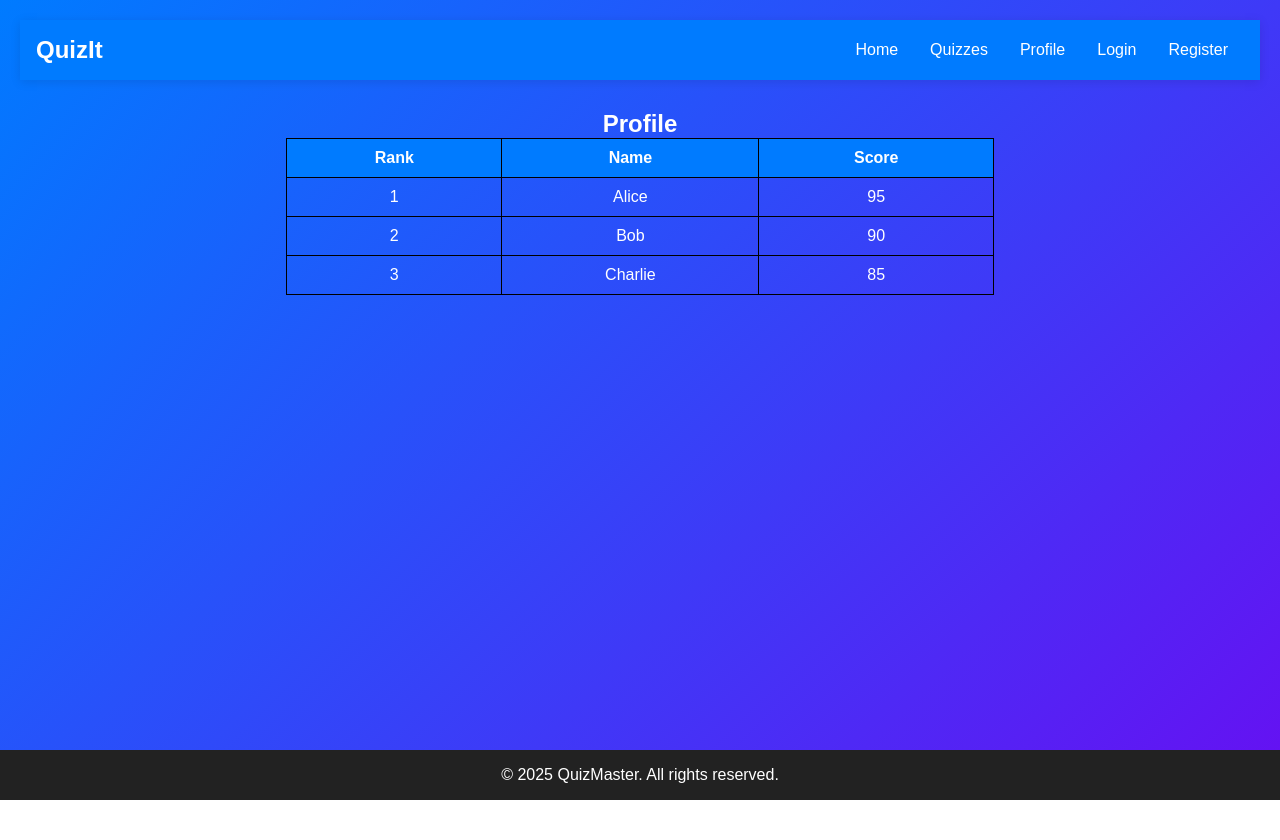
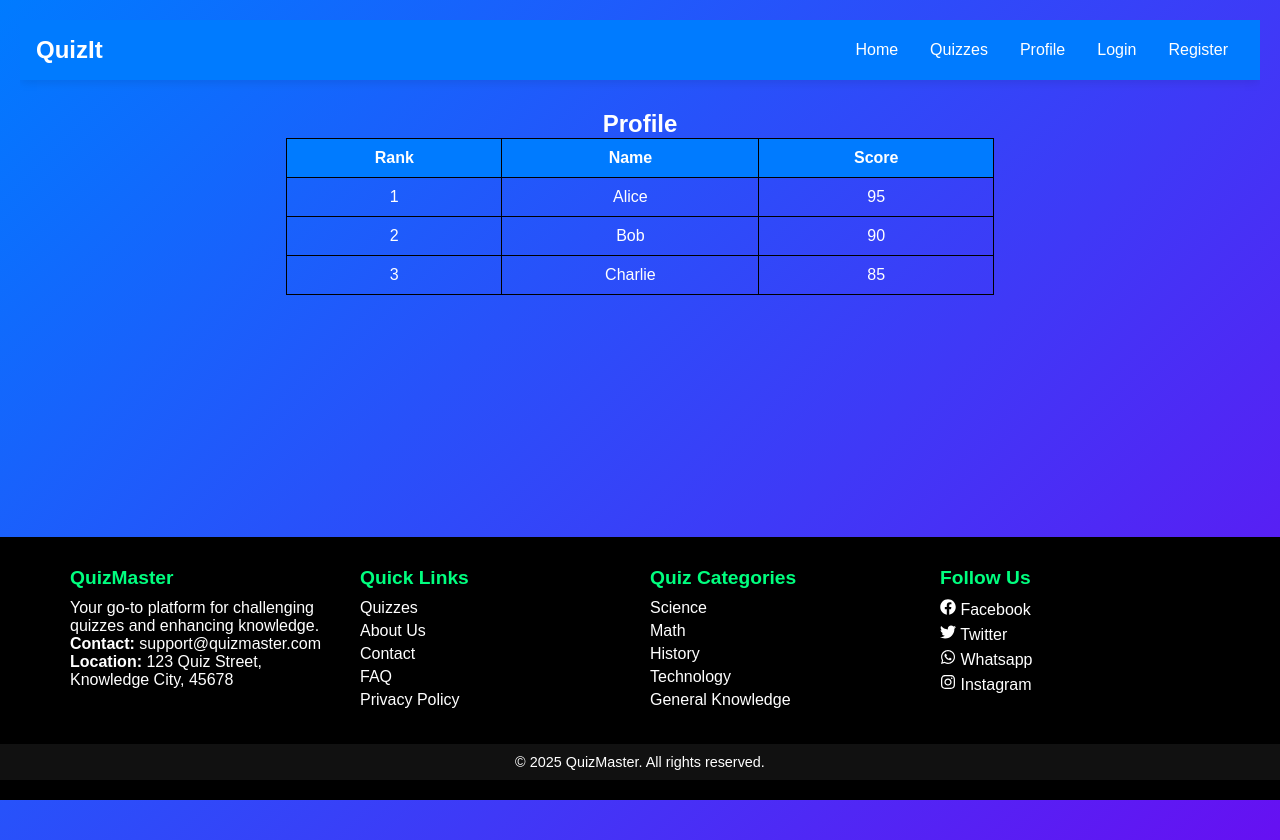
Before and after one commit to ashu-2314/QUIZIT, a React (Vite) app in the folder features/features/: page /profile in a window 1280 px wide. Before the commit the page ends 800 px from the top, so only its background shows below. Built offline with nearby package versions, Linux system fonts and the light colour scheme.

Commit message:
footer changed

```diff
--- a/features/features/package.json
+++ b/features/features/package.json
@@ -12,6 +12,7 @@
   "dependencies": {
     "react": "^19.0.0",
     "react-dom": "^19.0.0",
+    "react-icons": "^5.5.0",
     "react-router-dom": "^7.2.0"
   },
   "devDependencies": {
--- a/features/features/src/App.css
+++ b/features/features/src/App.css
@@ -1,44 +1,26 @@
-/* styles/App.css */
+/* Ensure the app container takes full height */
+.app-container {
+  display: flex;
+  flex-direction: column;
+  min-height: 100vh;
+}
 
-* {
-    margin: 0;
-    padding: 0;
-    box-sizing: border-box;
-  }
+/* Main content should take remaining space */
+.main-content {
+  flex: 1;
+}
 
-  body {
-    margin: 0;
-    padding: 0;
-    height: 100vh;
-    display: flex;
-    flex-direction: column;
-  }
-
-  header {
-    position: fixed;
-    top: 0;
-    left: 0;
-    width: 100%;
-    z-index: 1000;
-  }
-
-  /* Main content perfectly centered */
-  main {
-    flex: 1;
-    display: flex;
-    justify-content: center; /* Center horizontally */
-    align-items: center; /* Center vertically */
-    margin-top: 60px; /* Space for fixed header */
-    margin-bottom: 40px; /* Space for fixed footer */
-    padding: 20px;
-    min-height: calc(100vh - 100px); /* Prevent content from collapsing */
-  }
-
-  /* Fixed footer */
-  footer {
-    width: 100%;
-    position: fixed;
-    bottom: 0;
-    left: 0;
-    z-index: 1000;
-  }
+/* Fix the footer at the bottom */
+.footer {
+  background-color: black;
+  color: white;
+  padding: 20px;
+  text-align: center;
+  position: relative;
+  bottom: 0;
+  width: 100%;
+}
+footer.footer-class {  /* Use the actual class name */
+  background-color: #111 !important;
+  color: white !important;
+}
--- a/features/features/src/components/layouts/Footer.jsx
+++ b/features/features/src/components/layouts/Footer.jsx
@@ -1,12 +1,50 @@
 import React from "react";
+import { FaFacebook, FaTwitter, FaWhatsapp, FaInstagram } from "react-icons/fa";
 import "../styles/Footer.css";
 
 const Footer = () => {
-    return (
-        <footer className="footer">
-            © 2025 QuizMaster. All rights reserved.
-        </footer>
-    );
+  return (
+    <footer className="footer">
+      <div className="footer-container">
+        <div className="footer-column">
+          <h3>QuizMaster</h3>
+          <p>Your go-to platform for challenging quizzes and enhancing knowledge.</p>
+          <p><strong>Contact:</strong> support@quizmaster.com</p>
+          <p><strong>Location:</strong> 123 Quiz Street, Knowledge City, 45678</p>
+        </div>
+
+        <div className="footer-column">
+          <h3>Quick Links</h3>
+          <a href="#">Quizzes</a>
+          <a href="#">About Us</a>
+          <a href="#">Contact</a>
+          <a href="#">FAQ</a>
+          <a href="#">Privacy Policy</a>
+        </div>
+
+        <div className="footer-column">
+          <h3>Quiz Categories</h3>
+          <a href="#">Science</a>
+          <a href="#">Math</a>
+          <a href="#">History</a>
+          <a href="#">Technology</a>
+          <a href="#">General Knowledge</a>
+        </div>
+
+        <div className="footer-column">
+          <h3>Follow Us</h3>
+          <div className="social-icons">
+            <a href="#" aria-label="Facebook"><FaFacebook /> Facebook</a>
+            <a href="#" aria-label="Twitter"><FaTwitter /> Twitter</a>
+            <a href="#" aria-label="WhatsApp"><FaWhatsapp /> Whatsapp</a>
+            <a href="#" aria-label="Instagram"><FaInstagram /> Instagram</a>
+          </div>
+
+        </div>
+      </div>
+      <div className="footer-bottom">© 2025 QuizMaster. All rights reserved.</div>
+    </footer>
+  );
 };
 
 export default Footer;
--- a/features/features/src/components/styles/Footer.css
+++ b/features/features/src/components/styles/Footer.css
@@ -1,13 +1,53 @@
-footer {
+.footer {
+  background-color: black;
+  color: white;
+  padding: 20px 0;
   width: 100%;
-  height: 50px; /* Adjust height as needed */
-  background-color: #222;
-  color: #fff;
-  display: flex;
-  align-items: center;
-  justify-content: center;
   position: fixed;
   bottom: 0;
   left: 0;
-  z-index: 10;
+  text-align: center;
 }
+
+.footer-container {
+  display: flex;
+  justify-content: space-between;
+  align-items: flex-start;
+  max-width: 1200px;
+  margin: 0 auto;
+  padding: 0 20px;
+  flex-wrap: wrap;
+}
+
+.footer-column {
+  flex: 1;
+  min-width: 200px;
+  margin: 10px;
+  text-align: left;
+}
+
+.footer-column h3 {
+  color: #00ff7f;
+  margin-bottom: 10px;
+  font-size: 1.2rem;
+}
+
+.footer-column a {
+  color: white;
+  text-decoration: none;
+  font-size: 1rem;
+  display: block;
+  margin: 5px 0;
+}
+
+.footer-column a:hover {
+  text-decoration: underline;
+}
+
+.footer-bottom {
+  text-align: center;
+  padding: 10px 0;
+  background-color: #111;
+  font-size: 0.9rem;
+  margin-top: 20px;
+}
--- a/features/features/src/index.css
+++ b/features/features/src/index.css
@@ -16,3 +16,7 @@ body {
   padding: 20px;
   text-align: center;
 }
+#root {
+  min-height: 100vh;
+  overflow: auto;
+}
```
Also changed, not shown: 1 other file (tests, documents, lock files or other folders).
